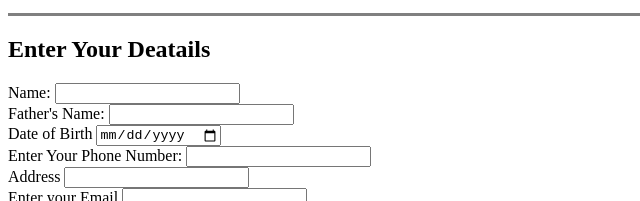
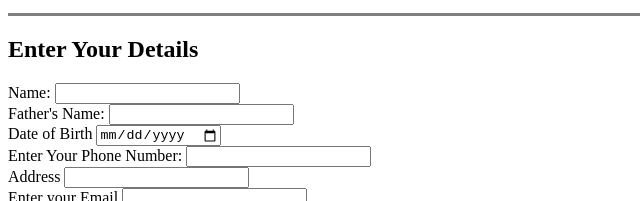
Before and after one commit to Himanshu0728/cv, a plain HTML site: page contact.html in a window 1280 px wide. Shown: the part 181-382 px from the top of the page, 0-640 px from the left. Drawn offline with Linux system fonts and the light colour scheme.

Commit message:
Update contact.html

```diff
--- a/contact.html
+++ b/contact.html
@@ -20,7 +20,7 @@
         </ul>
     </P>
     <hr size="3" noshade="">
-    <h2>Enter Your Deatails</h2>
+    <h2>Enter Your Details</h2>
     <form action="mailto:singhhimanshu0728@gmail.com" method="post" enctype="text/plain" >
        <Label>Name:</Label>
        <input type="text" name="Yourname">
```
